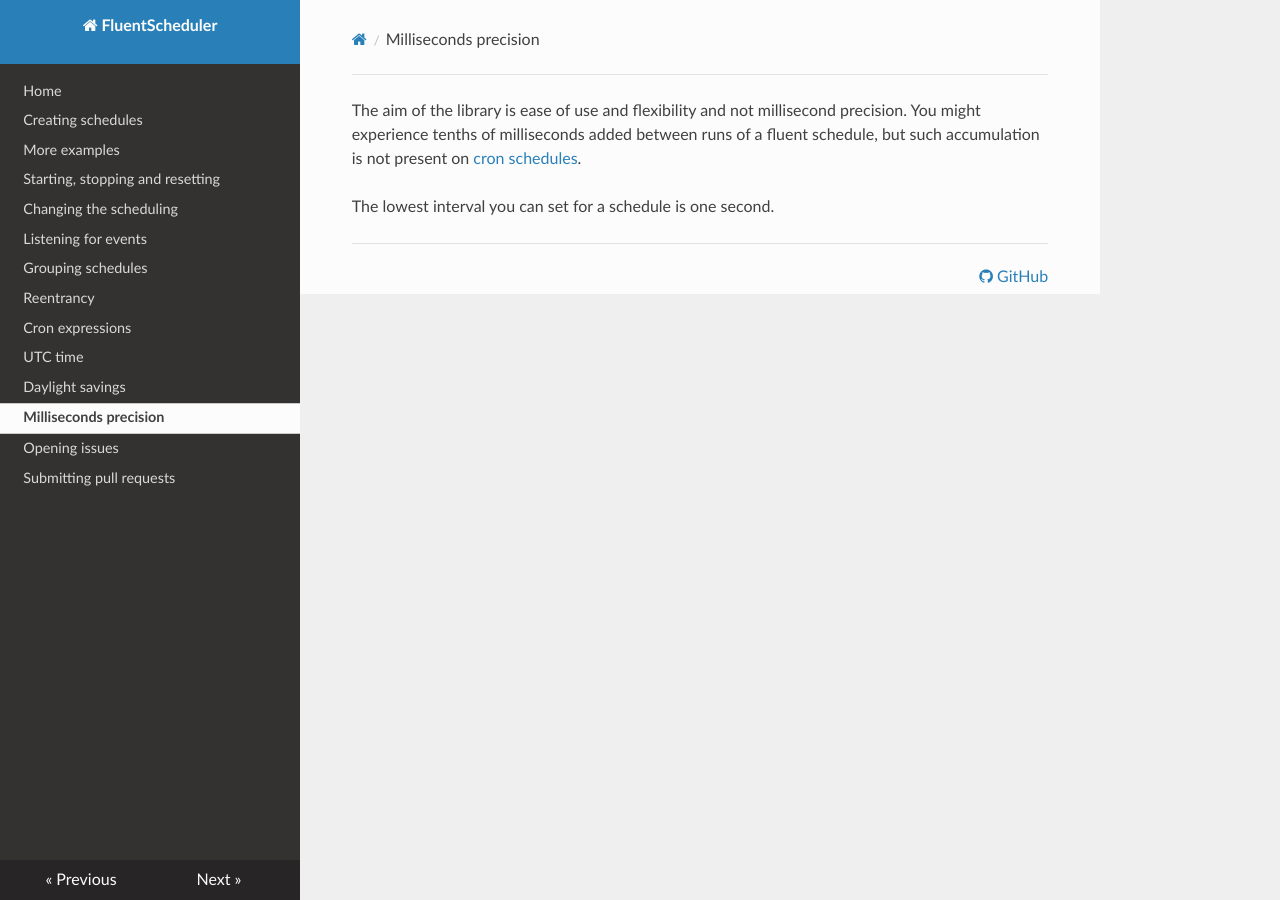
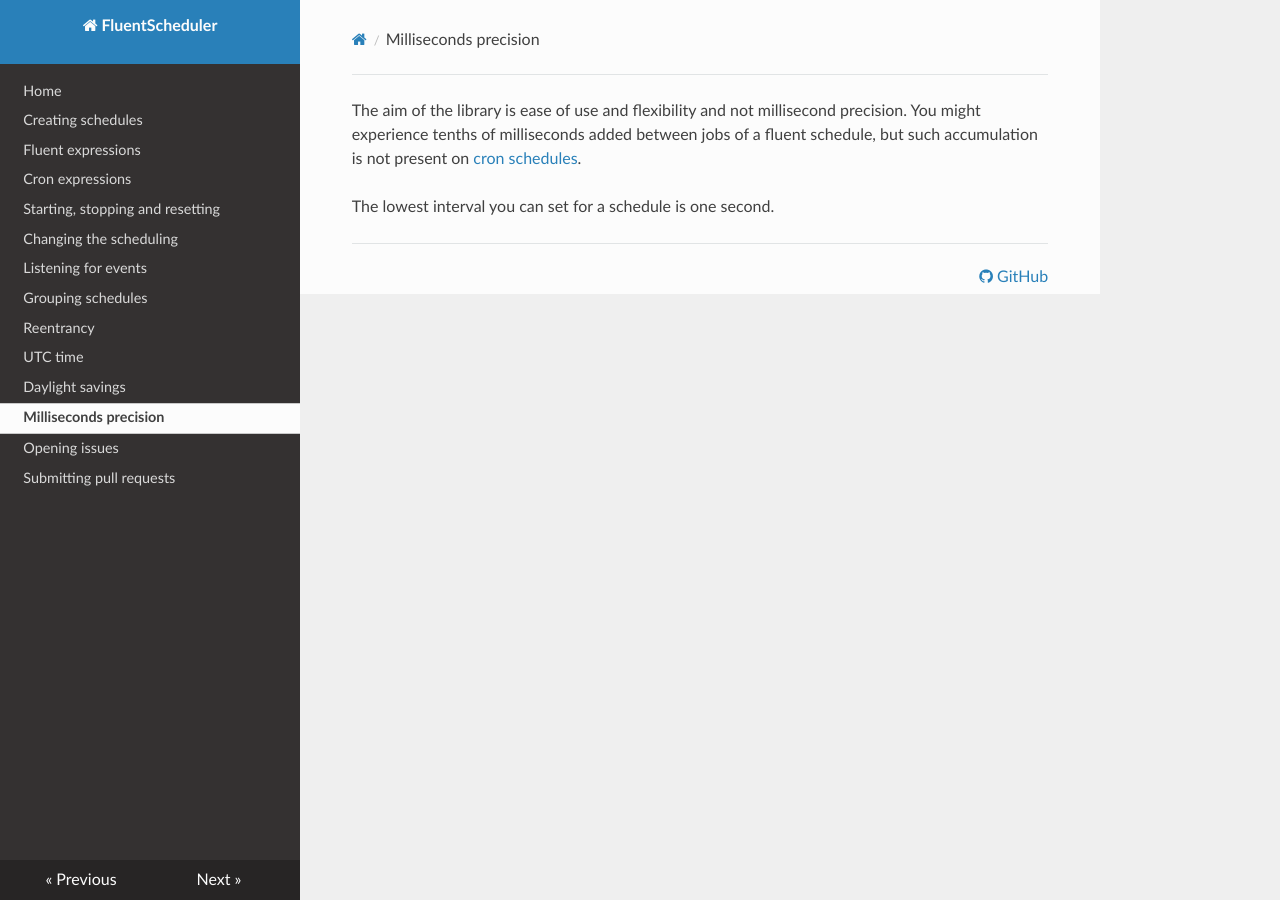
Before and after one commit to fluentscheduler/FluentScheduler, an MkDocs documentation site: the page built from Documentation/docs/milliseconds-precision.md, in a window 1280 px wide. Built offline with MkDocs 1.6.1, drawn with Linux system fonts in a browser that asks for light colours; nearby versions of some CDN libraries.

Commit message:
Minor documentation edits.

```diff
--- a/Documentation/docs/milliseconds-precision.md
+++ b/Documentation/docs/milliseconds-precision.md
@@ -1,3 +1,3 @@
-The aim of the library is ease of use and flexibility and not millisecond precision. You might experience tenths of milliseconds added between runs of a fluent schedule, but such accumulation is not present on [cron schedules](https://fluentscheduler.github.io/cron-expressions).
+The aim of the library is ease of use and flexibility and not millisecond precision. You might experience tenths of milliseconds added between jobs of a fluent schedule, but such accumulation is not present on [cron schedules](https://fluentscheduler.github.io/cron-expressions).
 
 The lowest interval you can set for a schedule is one second.
--- a/Documentation/mkdocs.yml
+++ b/Documentation/mkdocs.yml
@@ -7,13 +7,13 @@ plugins: []
 nav:
   - Home: index.md
   - Creating schedules: creating-schedules.md
-  - More examples: more-examples.md
+  - Fluent expressions: fluent-expressions.md
+  - Cron expressions: cron-expressions.md
   - Starting, stopping and resetting: starting-stopping-and-resetting.md
   - Changing the scheduling: changing-the-scheduling.md
   - Listening for events: listening-for-events.md
   - Grouping schedules: grouping-schedules.md
   - Reentrancy: reentrancy.md
-  - Cron expressions: cron-expressions.md
   - UTC time: utc-time.md
   - Daylight savings: daylight-savings.md
   - Milliseconds precision: milliseconds-precision.md
```
Also changed, not shown: Documentation/docs/fluent-expressions.md (renamed from Documentation/docs/more-examples.md).
